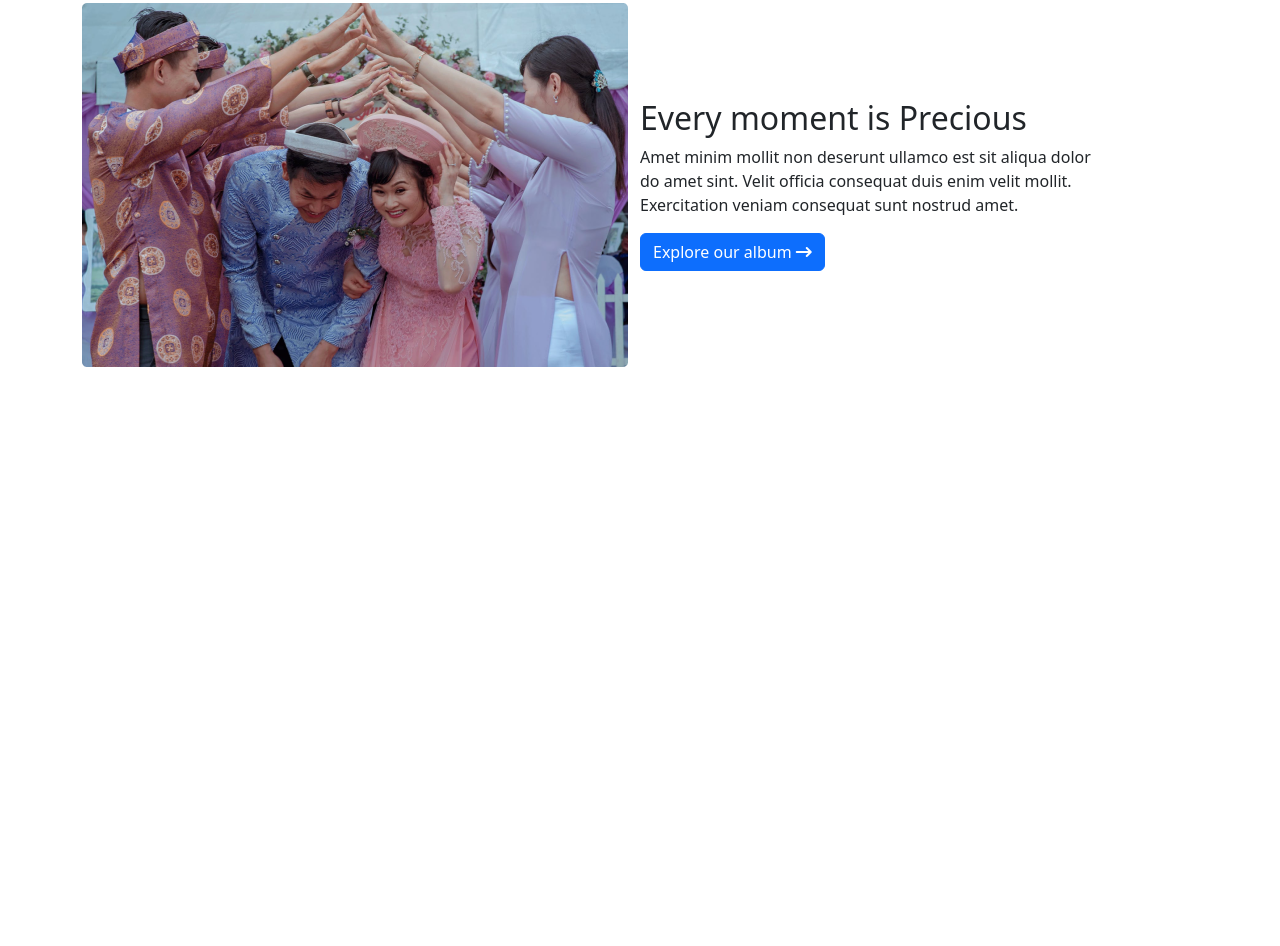
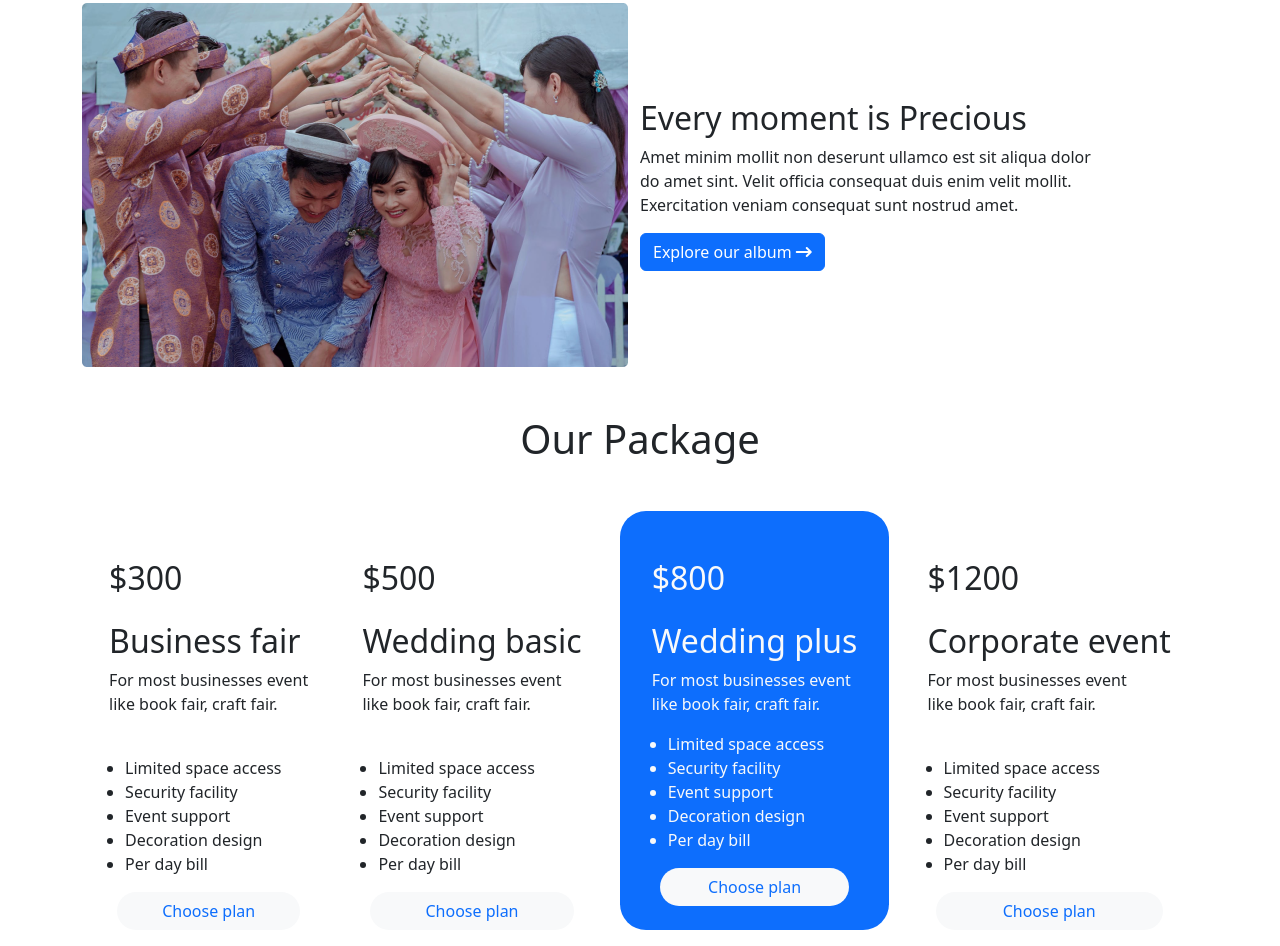
Before and after one commit to HasibUddin1/convention-center, a plain HTML site: page index.html in a window 1280 px wide. Shown: the part 620-1566 px from the top of the page. Before the commit the page ends 1035 px from the top, so only its background shows below. Drawn offline with Linux system fonts and the light colour scheme.

Commit message:
added package section

```diff
--- a/index.html
+++ b/index.html
@@ -113,6 +113,96 @@
             </div>
         </div>
     </section>
+    <!-- Package Section -->
+    <h1 class="text-center mt-5 mb-5">Our Package</h1>
+    <section class="container d-flex justify-content-around">
+        <div class="card mb-3 border border-0" style="max-width: 18rem;">
+            <div class="ms-3 pt-5">
+                <h2> $300</h2>
+            </div>
+            <div class="card-body">
+                <h2 class="card-title">Business fair</h2>
+                <p class="card-text">For most businesses event <br>
+                    like book fair, craft fair.</p>
+            </div>
+            <ul>
+                <li>Limited space access</li>
+                <li>Security facility</li>
+                <li>Event support</li>
+                <li>Decoration design</li>
+                <li>Per day bill</li>
+            </ul>
+            <div class="ms-4 me-4">
+                <button class="btn text-primary text-bg-light w-100"
+                style="border-radius: 26px;">Choose plan</button>
+            </div>
+        </div>
+        <div class="card mb-3 border border-0" style="max-width: 18rem;">
+            <div class="ms-3 pt-5">
+                <h2> $500</h2>
+            </div>
+            <div class="card-body">
+                <h2 class="card-title">Wedding basic</h2>
+                <p class="card-text">For most businesses event <br>
+                    like book fair, craft fair.</p>
+            </div>
+            <ul>
+                <li>Limited space access</li>
+                <li>Security facility</li>
+                <li>Event support</li>
+                <li>Decoration design</li>
+                <li>Per day bill</li>
+            </ul>
+            <div class="ms-4 me-4">
+                <button class="btn text-primary text-bg-light w-100"
+                style="border-radius: 26px;">Choose plan</button>
+            </div>
+        </div>
+        <div class="card mb-3 border border-0 bg-primary text-light pe-3 ps-3" style="max-width: 18rem; border-radius: 26px;">
+            <div>
+                <div class="ms-3 pt-5">
+                    <h2> $800</h2>
+                </div>
+                <div class="card-body">
+                    <h2 class="card-title">Wedding plus</h2>
+                    <p class="card-text">For most businesses event <br>
+                        like book fair, craft fair.</p>
+                </div>
+                <div>
+                    <ul>
+                        <li>Limited space access</li>
+                        <li>Security facility</li>
+                        <li>Event support</li>
+                        <li>Decoration design</li>
+                        <li>Per day bill</li>
+                    </ul>
+                </div>
+                <div class="ms-4 me-4 mb-4">
+                    <button class="btn text-primary text-bg-light w-100" style="border-radius: 26px;">Choose plan</button>
+                </div>
+            </div>
+        </div>
+        <div class="card mb-3 border border-0" style="max-width: 18rem;">
+            <div class="ms-3 pt-5">
+                <h2> $1200</h2>
+            </div>
+            <div class="card-body">
+                <h2 class="card-title">Corporate event</h2>
+                <p class="card-text">For most businesses event <br>
+                    like book fair, craft fair.</p>
+            </div>
+            <ul>
+                <li>Limited space access</li>
+                <li>Security facility</li>
+                <li>Event support</li>
+                <li>Decoration design</li>
+                <li>Per day bill</li>
+            </ul>
+            <div class="ms-4 me-4">
+                <button class="btn text-primary text-bg-light w-100" style="border-radius: 26px;">Choose plan</button>
+            </div>
+        </div>
+    </section>
 
     <!-- Bootstrap JS -->
     <script src="styles/js/bootstrap.bundle.min.js"></script>
```
